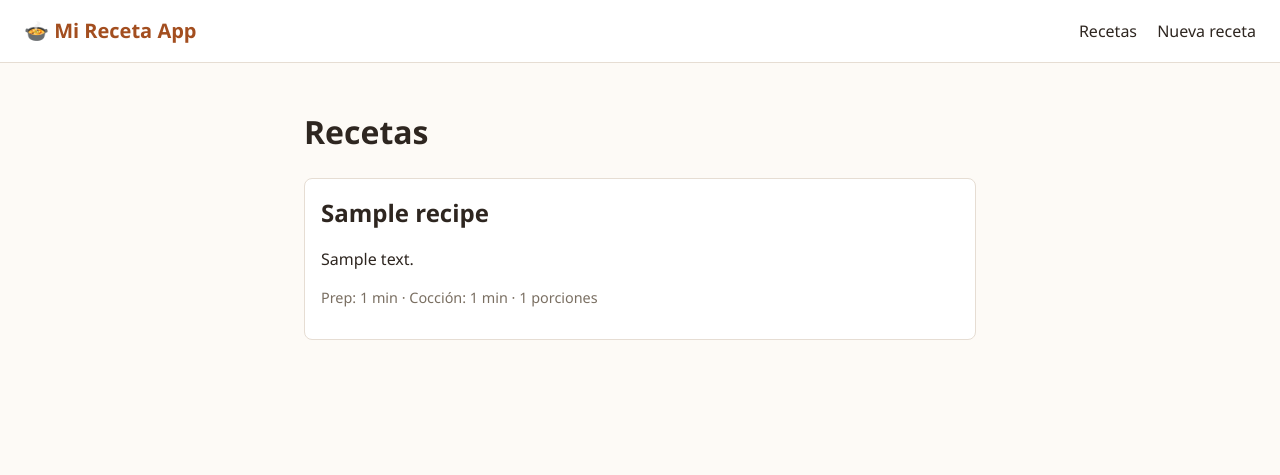
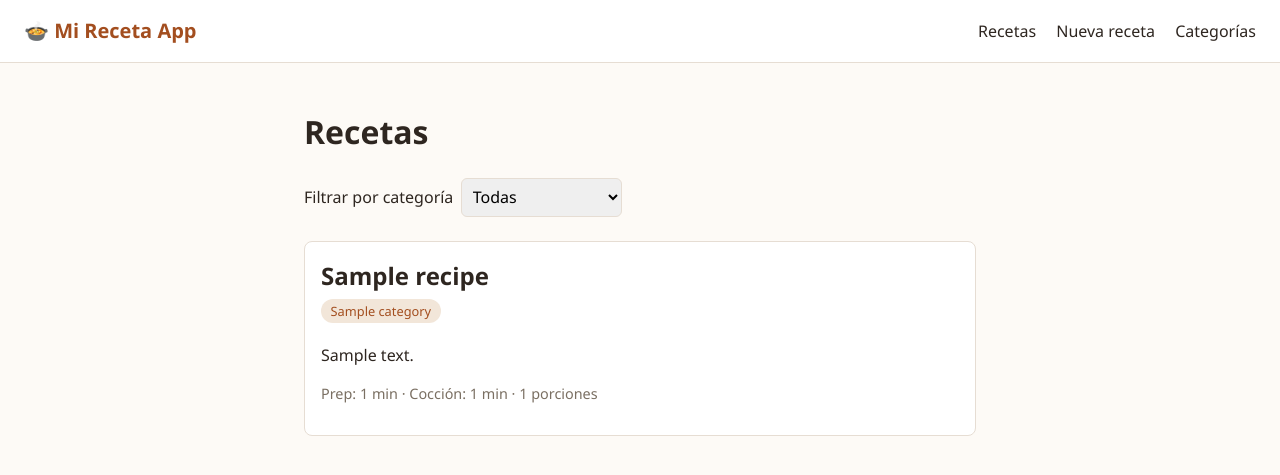
Before and after one commit to mdauxi-cloud/Mi-receta-app, a Flask app: page /recetas in a window 1280 px wide. Shown: the top 475 px of the page. Run offline with Flask 3, Linux system fonts and the light colour scheme; tables that the repository leaves empty hold one stand-in row (values such as "Sample post").

Commit message:
Add category support to recipe app
CRUD de categorías, asignación opcional de categoría a cada receta y
filtro por categoría en el listado. Al eliminar una categoría, las
recetas asociadas quedan sin categoría en vez de borrarse.

Co-Authored-By: Claude Sonnet 5 <noreply@anthropic.com>

```diff
--- a/app/__init__.py
+++ b/app/__init__.py
@@ -28,9 +28,11 @@ def create_app(test_config=None):
         with app.app_context():
             database.init_db()
 
+    from app.controllers.category_controller import categories_bp
     from app.controllers.recipe_controller import recipes_bp
 
     app.register_blueprint(recipes_bp)
+    app.register_blueprint(categories_bp)
 
     @app.get("/")
     def index():
--- a/app/controllers/recipe_controller.py
+++ b/app/controllers/recipe_controller.py
@@ -1,5 +1,6 @@
 from flask import Blueprint, flash, redirect, render_template, request, url_for
 
+from app.models import category as category_model
 from app.models import recipe as recipe_model
 
 recipes_bp = Blueprint("recipes", __name__, url_prefix="/recetas")
@@ -38,6 +39,17 @@ def _parse_form(form):
     cook_time_minutes = _parse_int("cook_time_minutes", "El tiempo de cocción")
     servings = _parse_int("servings", "Las porciones")
 
+    category_id_raw = form.get("category_id", "").strip()
+    category_id = None
+    if category_id_raw:
+        try:
+            category_id = int(category_id_raw)
+        except ValueError:
+            errors["category_id"] = "Categoría no válida."
+        else:
+            if category_model.get_by_id(category_id) is None:
+                errors["category_id"] = "La categoría seleccionada no existe."
+
     data = {
         "title": title,
         "description": form.get("description", "").strip() or None,
@@ -46,26 +58,41 @@ def _parse_form(form):
         "prep_time_minutes": prep_time_minutes,
         "cook_time_minutes": cook_time_minutes,
         "servings": servings,
+        "category_id": category_id,
     }
     return data, errors
 
 
 @recipes_bp.get("")
 def list_recipes():
-    recipes = recipe_model.get_all()
-    return render_template("recipes/list.html", recipes=recipes)
+    category_id_raw = request.args.get("category_id", "").strip()
+    category_id = int(category_id_raw) if category_id_raw.isdigit() else None
+    recipes = recipe_model.get_all(category_id=category_id)
+    categories = category_model.get_all()
+    return render_template(
+        "recipes/list.html",
+        recipes=recipes,
+        categories=categories,
+        selected_category_id=category_id,
+    )
 
 
 @recipes_bp.get("/nueva")
 def new_recipe():
-    return render_template("recipes/form.html", recipe=None, errors={})
+    categories = category_model.get_all()
+    return render_template(
+        "recipes/form.html", recipe=None, errors={}, categories=categories
+    )
 
 
 @recipes_bp.post("/nueva")
 def create_recipe():
     data, errors = _parse_form(request.form)
     if errors:
-        return render_template("recipes/form.html", recipe=data, errors=errors), 400
+        categories = category_model.get_all()
+        return render_template(
+            "recipes/form.html", recipe=data, errors=errors, categories=categories
+        ), 400
 
     recipe_id = recipe_model.create(data)
     flash("Receta creada correctamente.", "success")
@@ -87,7 +114,10 @@ def edit_recipe(recipe_id):
     if recipe is None:
         flash("La receta solicitada no existe.", "error")
         return redirect(url_for("recipes.list_recipes"))
-    return render_template("recipes/form.html", recipe=recipe, errors={})
+    categories = category_model.get_all()
+    return render_template(
+        "recipes/form.html", recipe=recipe, errors={}, categories=categories
+    )
 
 
 @recipes_bp.post("/<int:recipe_id>/editar")
@@ -99,7 +129,10 @@ def update_recipe(recipe_id):
     data, errors = _parse_form(request.form)
     if errors:
         data["id"] = recipe_id
-        return render_template("recipes/form.html", recipe=data, errors=errors), 400
+        categories = category_model.get_all()
+        return render_template(
+            "recipes/form.html", recipe=data, errors=errors, categories=categories
+        ), 400
 
     recipe_model.update(recipe_id, data)
     flash("Receta actualizada correctamente.", "success")
--- /dev/null
+++ b/app/models/category.py
@@ -0,0 +1,48 @@
+from app.models.database import get_db
+
+
+def get_all():
+    db = get_db()
+    return db.execute("SELECT * FROM categories ORDER BY name ASC").fetchall()
+
+
+def get_by_id(category_id):
+    db = get_db()
+    return db.execute(
+        "SELECT * FROM categories WHERE id = ?", (category_id,)
+    ).fetchone()
+
+
+def name_exists(name, exclude_id=None):
+    db = get_db()
+    if exclude_id is None:
+        row = db.execute(
+            "SELECT 1 FROM categories WHERE LOWER(name) = LOWER(?)", (name,)
+        ).fetchone()
+    else:
+        row = db.execute(
+            "SELECT 1 FROM categories WHERE LOWER(name) = LOWER(?) AND id != ?",
+            (name, exclude_id),
+        ).fetchone()
+    return row is not None
+
+
+def create(name):
+    db = get_db()
+    cursor = db.execute("INSERT INTO categories (name) VALUES (?)", (name,))
+    db.commit()
+    return cursor.lastrowid
+
+
+def update(category_id, name):
+    db = get_db()
+    db.execute(
+        "UPDATE categories SET name = ? WHERE id = ?", (name, category_id)
+    )
+    db.commit()
+
+
+def delete(category_id):
+    db = get_db()
+    db.execute("DELETE FROM categories WHERE id = ?", (category_id,))
+    db.commit()
--- a/app/models/recipe.py
+++ b/app/models/recipe.py
@@ -7,17 +7,30 @@ def _now():
     return datetime.now(timezone.utc).isoformat(timespec="seconds")
 
 
-def get_all():
+_SELECT_WITH_CATEGORY = """
+    SELECT recipes.*, categories.name AS category_name
+    FROM recipes
+    LEFT JOIN categories ON categories.id = recipes.category_id
+"""
+
+
+def get_all(category_id=None):
     db = get_db()
+    if category_id is None:
+        return db.execute(
+            _SELECT_WITH_CATEGORY + " ORDER BY recipes.created_at DESC"
+        ).fetchall()
     return db.execute(
-        "SELECT * FROM recipes ORDER BY created_at DESC"
+        _SELECT_WITH_CATEGORY
+        + " WHERE recipes.category_id = ? ORDER BY recipes.created_at DESC",
+        (category_id,),
     ).fetchall()
 
 
 def get_by_id(recipe_id):
     db = get_db()
     return db.execute(
-        "SELECT * FROM recipes WHERE id = ?", (recipe_id,)
+        _SELECT_WITH_CATEGORY + " WHERE recipes.id = ?", (recipe_id,)
     ).fetchone()
 
 
@@ -28,9 +41,9 @@ def create(data):
         """
         INSERT INTO recipes
             (title, description, ingredients, steps,
-             prep_time_minutes, cook_time_minutes, servings,
+             prep_time_minutes, cook_time_minutes, servings, category_id,
              created_at, updated_at)
-        VALUES (?, ?, ?, ?, ?, ?, ?, ?, ?)
+        VALUES (?, ?, ?, ?, ?, ?, ?, ?, ?, ?)
         """,
         (
             data["title"],
@@ -40,6 +53,7 @@ def create(data):
             data.get("prep_time_minutes"),
             data.get("cook_time_minutes"),
             data.get("servings"),
+            data.get("category_id"),
             now,
             now,
         ),
@@ -55,7 +69,7 @@ def update(recipe_id, data):
         UPDATE recipes
         SET title = ?, description = ?, ingredients = ?, steps = ?,
             prep_time_minutes = ?, cook_time_minutes = ?, servings = ?,
-            updated_at = ?
+            category_id = ?, updated_at = ?
         WHERE id = ?
         """,
         (
@@ -66,6 +80,7 @@ def update(recipe_id, data):
             data.get("prep_time_minutes"),
             data.get("cook_time_minutes"),
             data.get("servings"),
+            data.get("category_id"),
             _now(),
             recipe_id,
         ),
--- a/app/views/static/css/style.css
+++ b/app/views/static/css/style.css
@@ -87,13 +87,48 @@ body {
 }
 
 .recipe-form input,
-.recipe-form textarea {
+.recipe-form textarea,
+.recipe-form select {
     width: 100%;
     padding: 0.5rem;
     margin-top: 0.25rem;
     border: 1px solid var(--color-border);
     border-radius: 6px;
     font: inherit;
+}
+
+.badge {
+    display: inline-block;
+    background: #f2e6d9;
+    color: var(--color-primary-dark);
+    border-radius: 999px;
+    padding: 0.15rem 0.6rem;
+    font-size: 0.8rem;
+    margin-bottom: 0.25rem;
+}
+
+.filter-form {
+    display: flex;
+    align-items: center;
+    gap: 0.5rem;
+    margin-bottom: 1.5rem;
+}
+
+.filter-form select {
+    padding: 0.4rem;
+    border: 1px solid var(--color-border);
+    border-radius: 6px;
+    font: inherit;
+}
+
+.category-card {
+    display: flex;
+    align-items: center;
+    justify-content: space-between;
+}
+
+.category-card .actions {
+    margin: 0;
 }
 
 .form-row {
--- a/app/views/templates/base.html
+++ b/app/views/templates/base.html
@@ -12,6 +12,7 @@
         <nav>
             <a href="{{ url_for('recipes.list_recipes') }}">Recetas</a>
             <a href="{{ url_for('recipes.new_recipe') }}">Nueva receta</a>
+            <a href="{{ url_for('categories.list_categories') }}">Categorías</a>
         </nav>
     </header>
 
--- a/app/views/templates/recipes/detail.html
+++ b/app/views/templates/recipes/detail.html
@@ -6,6 +6,10 @@
 <a href="{{ url_for('recipes.list_recipes') }}">&larr; Volver a recetas</a>
 
 <h1>{{ recipe['title'] }}</h1>
+
+{% if recipe['category_name'] %}
+    <span class="badge">{{ recipe['category_name'] }}</span>
+{% endif %}
 
 {% if recipe['description'] %}
     <p class="description">{{ recipe['description'] }}</p>
--- a/app/views/templates/recipes/list.html
+++ b/app/views/templates/recipes/list.html
@@ -4,6 +4,21 @@
 
 {% block content %}
 <h1>Recetas</h1>
+
+{% if categories %}
+    <form method="get" class="filter-form">
+        <label for="category_id">Filtrar por categoría</label>
+        <select id="category_id" name="category_id" onchange="this.form.submit()">
+            <option value="">Todas</option>
+            {% for category in categories %}
+                <option value="{{ category['id'] }}" {% if selected_category_id == category['id'] %}selected{% endif %}>
+                    {{ category['name'] }}
+                </option>
+            {% endfor %}
+        </select>
+        <noscript><button type="submit" class="button">Filtrar</button></noscript>
+    </form>
+{% endif %}
 
 {% if recipes %}
     <ul class="recipe-list">
@@ -12,6 +27,9 @@
                 <a href="{{ url_for('recipes.detail_recipe', recipe_id=recipe['id']) }}">
                     <h2>{{ recipe['title'] }}</h2>
                 </a>
+                {% if recipe['category_name'] %}
+                    <span class="badge">{{ recipe['category_name'] }}</span>
+                {% endif %}
                 {% if recipe['description'] %}
                     <p>{{ recipe['description'] }}</p>
                 {% endif %}
@@ -23,6 +41,8 @@
             </li>
         {% endfor %}
     </ul>
+{% elif selected_category_id %}
+    <p>No hay recetas en esta categoría.</p>
 {% else %}
     <p>Todavía no hay recetas. <a href="{{ url_for('recipes.new_recipe') }}">Crea la primera</a>.</p>
 {% endif %}
--- a/schema.sql
+++ b/schema.sql
@@ -1,3 +1,8 @@
+CREATE TABLE IF NOT EXISTS categories (
+    id INTEGER PRIMARY KEY AUTOINCREMENT,
+    name TEXT NOT NULL UNIQUE
+);
+
 CREATE TABLE IF NOT EXISTS recipes (
     id INTEGER PRIMARY KEY AUTOINCREMENT,
     title TEXT NOT NULL,
@@ -7,6 +12,7 @@ CREATE TABLE IF NOT EXISTS recipes (
     prep_time_minutes INTEGER,
     cook_time_minutes INTEGER,
     servings INTEGER,
+    category_id INTEGER REFERENCES categories(id) ON DELETE SET NULL,
     created_at TEXT NOT NULL,
     updated_at TEXT NOT NULL
 );
```
Also changed, not shown: app/controllers/category_controller.py (added, +75 -0 lines), app/views/templates/categories/form.html (added, +15 -0 lines), app/views/templates/categories/list.html (added, +28 -0 lines), app/views/templates/recipes/form.html (+11 -0 lines), tests/test_categories.py (added, +43 -0 lines), tests/test_recipes.py (+56 -0 lines), README.md.
